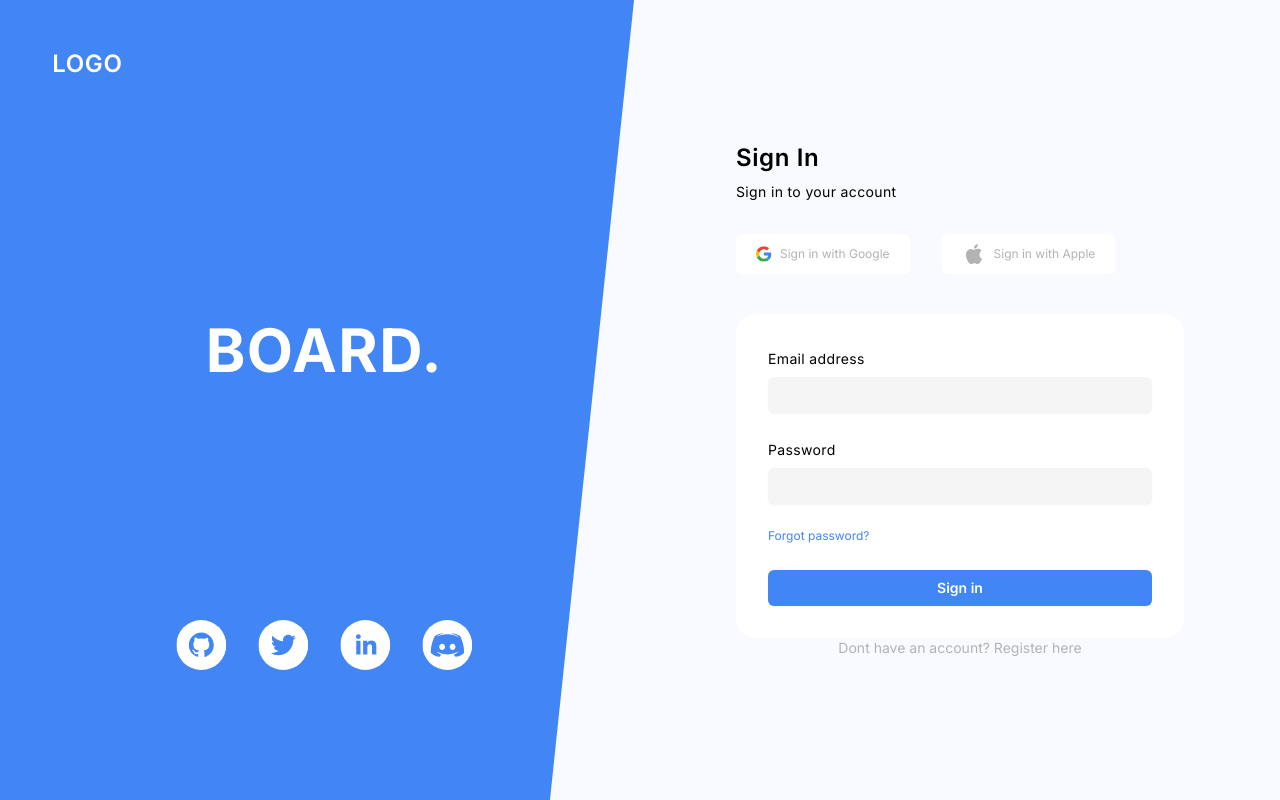
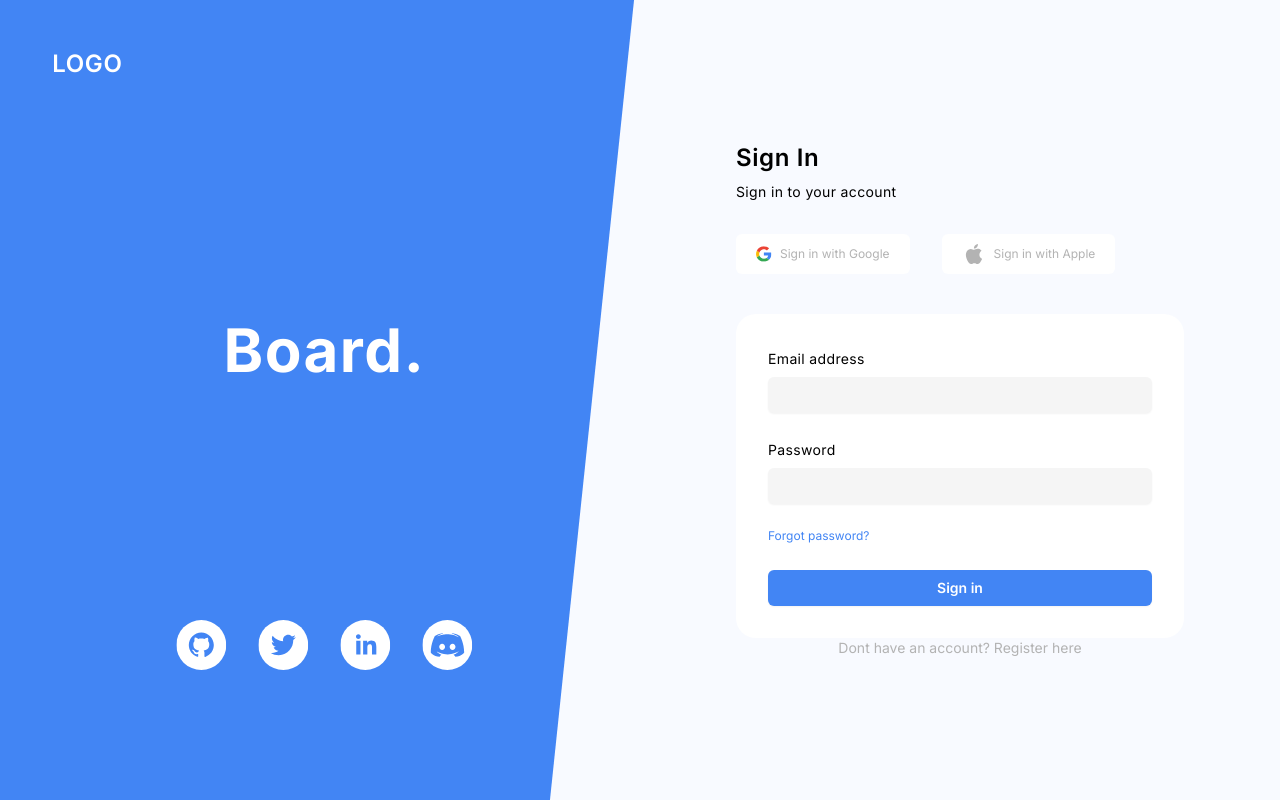
Before and after one commit to deepak-singh5219/openInApp-UI, a Next.js app: page /login in a window 1280 px wide. Built offline with nearby package versions, Linux system fonts and the light colour scheme; no server answers.

Commit message:
minor changes

```diff
--- a/src/app/(auth)/layout.tsx
+++ b/src/app/(auth)/layout.tsx
@@ -22,7 +22,7 @@ export default function RootLayout({ children }: ILayout) {
           </Text>
           <div className="flex  justify-center items-center mt-60">
             <Text variant="titleXl" className="max-w-max font-bold text-6xl">
-              BOARD.
+              Board.
             </Text>
           </div>
           <div className="flex gap-x-8 mt-60 justify-center">
```
